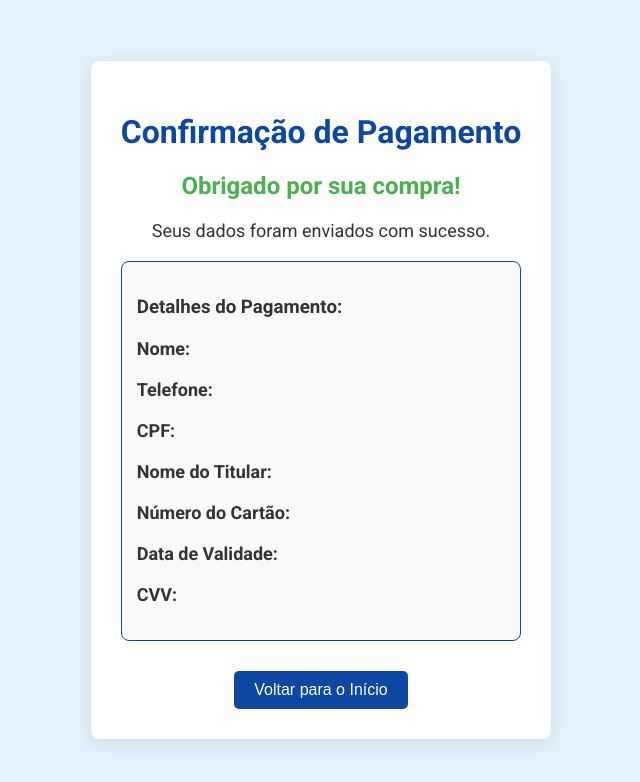
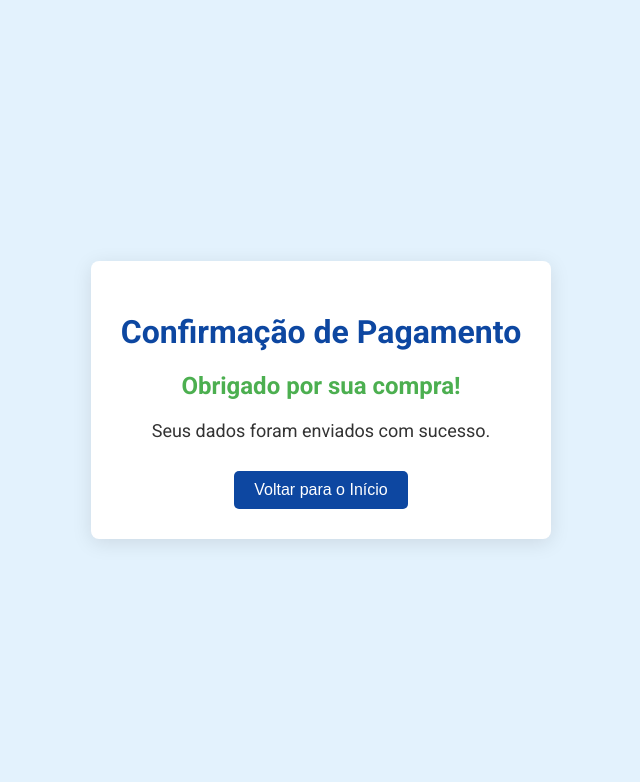
Before and after one commit to ASTROSANZ/Meu-site, a website: page public/confirmation.html in a window 1280 px wide. Shown: the whole page, without its empty margins (319-959 px from the left). Drawn offline with Linux system fonts and the light colour scheme.

Commit message:
Update confirmation.html

```diff
--- a/public/confirmation.html
+++ b/public/confirmation.html
@@ -37,14 +37,6 @@
             font-weight: bold;
             color: #4caf50;
         }
-        .details {
-            background-color: #f9f9f9;
-            padding: 15px;
-            border: 1px solid #0D47A1;
-            border-radius: 8px;
-            margin-top: 20px;
-            text-align: left;
-        }
         .button-container {
             margin-top: 30px;
         }
@@ -69,41 +61,15 @@
         <p class="thank-you">Obrigado por sua compra!</p>
         <p>Seus dados foram enviados com sucesso.</p>
 
-        <div class="details">
-            <h3>Detalhes do Pagamento:</h3>
-            <p><strong>Nome:</strong> <span id="nome"></span></p>
-            <p><strong>Telefone:</strong> <span id="telefone"></span></p>
-            <p><strong>CPF:</strong> <span id="cpf"></span></p>
-            <p><strong>Nome do Titular:</strong> <span id="nomeTitular"></span></p>
-            <p><strong>Número do Cartão:</strong> <span id="numeroCartao"></span></p>
-            <p><strong>Data de Validade:</strong> <span id="dataValidade"></span></p>
-            <p><strong>CVV:</strong> <span id="cvv"></span></p>
-        </div>
-
         <div class="button-container">
             <button onclick="goBack()">Voltar para o Início</button>
         </div>
     </div>
 
     <script>
-        // Função para preencher os detalhes na tela de confirmação
-        function fillConfirmationDetails() {
-            const urlParams = new URLSearchParams(window.location.search);
-            document.getElementById('nome').textContent = urlParams.get('nome');
-            document.getElementById('telefone').textContent = urlParams.get('telefone');
-            document.getElementById('cpf').textContent = urlParams.get('cpf');
-            document.getElementById('nomeTitular').textContent = urlParams.get('nomeTitular');
-            document.getElementById('numeroCartao').textContent = urlParams.get('numeroCartao');
-            document.getElementById('dataValidade').textContent = urlParams.get('dataValidade');
-            document.getElementById('cvv').textContent = urlParams.get('cvv');
-        }
-
         function goBack() {
             window.location.href = '/';
         }
-
-        // Chama a função ao carregar a página
-        window.onload = fillConfirmationDetails;
     </script>
 </body>
 </html>
```
